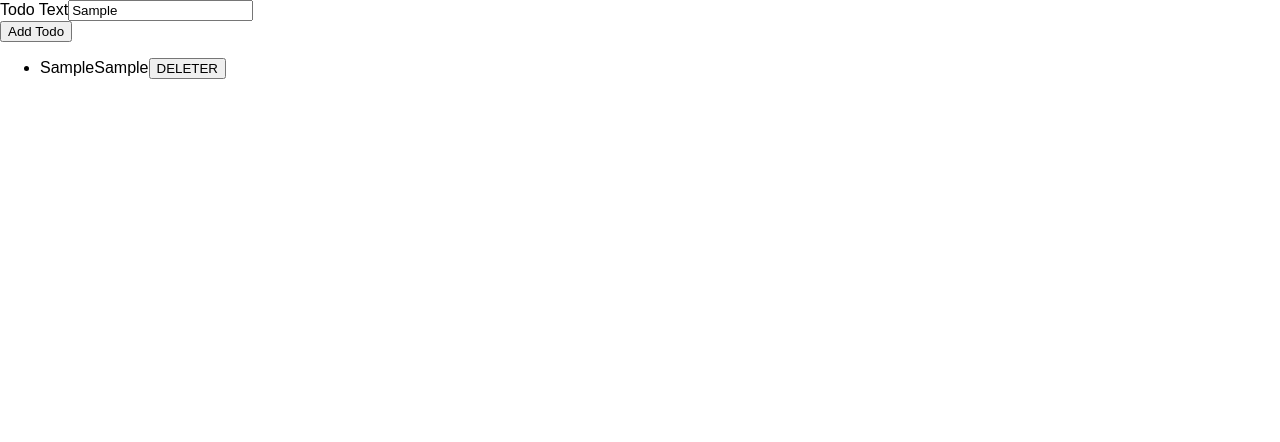
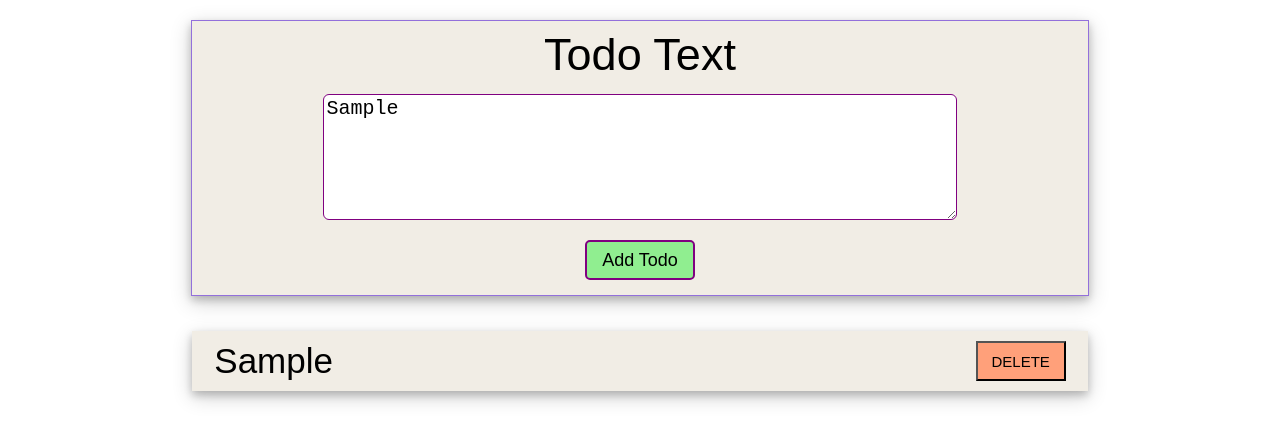
Before and after one commit to usmanali598/Todo-React-Typescipt, a React (Create React App) app: page / in a window 1280 px wide. Both pictures are taken after typing "Sample" into the empty fields and a click on the button "Add Todo". Shown: the top 442 px of the page. Built offline with nearby package versions, Linux system fonts and the light colour scheme.

Commit message:
Styles & textarea replacement

```diff
--- a/src/components/NewTodo.tsx
+++ b/src/components/NewTodo.tsx
@@ -1,4 +1,5 @@
-import React, {useRef} from 'react'
+import React, {useRef} from 'react';
+import '../css/new.css'
 
 type NewTodoProps = {
     onAddTodo: (todoText:string)=> void;
@@ -6,7 +7,7 @@ type NewTodoProps = {
 
 
 const NewTodo:React.FC<NewTodoProps> =  props => {
-    const textInputRef = useRef<HTMLInputElement>(null);
+    const textInputRef = useRef<HTMLTextAreaElement>(null);
 
     const todoSubmitHandler = (event: React.FormEvent) => {
         event.preventDefault();
@@ -15,11 +16,11 @@ const NewTodo:React.FC<NewTodoProps> =  props => {
     }
     return (
         <form onSubmit={todoSubmitHandler}>
-            <div>
-                <label htmlFor="todo-text">Todo Text</label>
-                <input type="text" id='todo-text' ref={textInputRef} />
+            <div className='form-container'>
+                <label className='label' htmlFor="todo-text">Todo Text</label>
+                <textarea id='todo-text' ref={textInputRef} />
             </div>
-            <button type='submit'>Add Todo</button>
+            <button className='submitButton' type='submit'>Add Todo</button>
         </form>
     )
 }
--- a/src/components/TodoList.tsx
+++ b/src/components/TodoList.tsx
@@ -10,9 +10,9 @@ const TodoList : React.FC<TodosProps> = props => {
     return (
         <ul>
             {props.items.map(todo => (
-                <li key={todo.id}>{todo.text}
+                <li key={todo.id}>
                 <span>{todo.text}</span>
-                <button onClick={props.onDeleteTodo.bind(null, todo.id)}>DELETER</button>
+                <button onClick={props.onDeleteTodo.bind(null, todo.id)}>DELETE</button>
                 </li>
             ))}
         </ul>
--- /dev/null
+++ b/src/css/new.css
@@ -0,0 +1,66 @@
+form{
+    width: 70%;
+    height: 10%;
+    margin: 20px auto;
+    background: #f1ede5;
+    box-shadow: 0 4px 8px 0 rgba(0,0,0,.2), 0 6px 20px 0 rgba(0,0,0,.19);
+    display: flex;
+    flex-direction: column;
+    border: 1px groove mediumpurple;
+}
+.form-container{
+    display: flex;
+    flex-direction: column;
+}
+.label{
+    text-align: center;
+    margin: 8px auto;
+    font-size: 45px;
+}
+textarea{
+    width: 70%;
+    margin: 5px auto;
+    border: 1px solid purple;
+    border-radius: 6px;
+    height: 120px;
+    font-size: 20px;
+}
+.submitButton{
+    margin: 15px auto;
+    background-color: lightgreen;
+    height: 40px;
+    width: 110px;
+    border: 2px solid purple;
+    border-radius: 5px;
+    font-size: 18px;
+}
+
+ul{
+    padding: 0;
+    margin:0;
+}
+
+li{
+    list-style: none;
+    width: 70%;
+    height: 10%;
+    margin: 15px auto;
+    background: #f1ede5;
+    box-shadow: 0 4px 8px 0 rgba(0,0,0,.2), 0 6px 20px 0 rgba(0,0,0,.19);
+    display: flex;
+}
+
+li span{
+    width: 80%;
+    margin: 10px auto;
+    font-size: 35px;
+    white-space: pre-wrap;
+}
+
+li button{
+    background-color: lightsalmon;
+    margin: auto;
+    width: 90px;
+    height: 40px;
+    font-size: 15px;
+}
--- a/src/index.css
+++ b/src/index.css
@@ -6,3 +6,8 @@ body {
 html{
   font-family: sans-serif;
 }
+
+.App{
+  display:flex;
+  flex-direction: column;
+}
```
